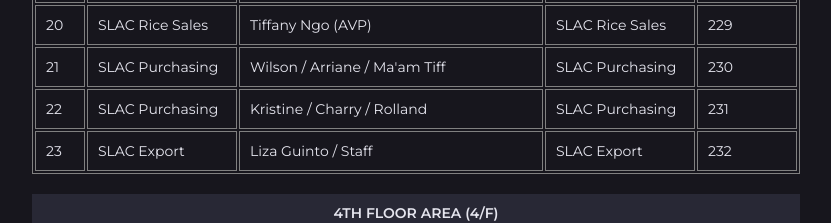
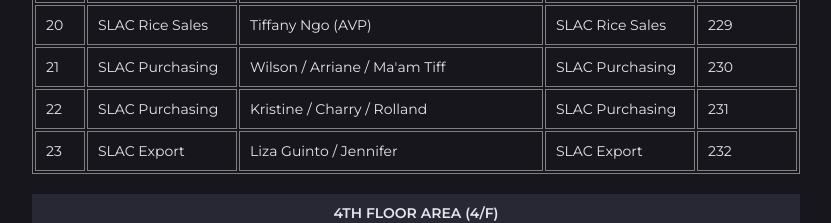
Before and after one commit to Ralf-Renz-Estellana-Bantilo/SLAC---MIS---Telephone-Info, a React (Create React App) app: page / in a window 1280 px wide. Shown: the part 1320-1543 px from the top of the page, without its empty margins (224-1055 px from the left). Built offline with nearby package versions, Linux system fonts and the light colour scheme.

Commit message:
Data maintenance

```diff
--- a/src/useData.js
+++ b/src/useData.js
@@ -178,7 +178,7 @@
 						id: 23,
 						phoneAssignment: "SLAC Export",
 						department: "SLAC Export",
-						name: "Liza Guinto / Staff",
+						name: "Liza Guinto / Jennifer",
 						phoneNumber: "232",
 					},
 				],
@@ -581,7 +581,7 @@
 						id: 76,
 						phoneAssignment: "HR Training",
 						department: "HR",
-						name: "Marcus / Roger / Carol",
+						name: "Marcus / Roger / Carol / Japhet",
 						phoneNumber: "871",
 					},
 					{
```
